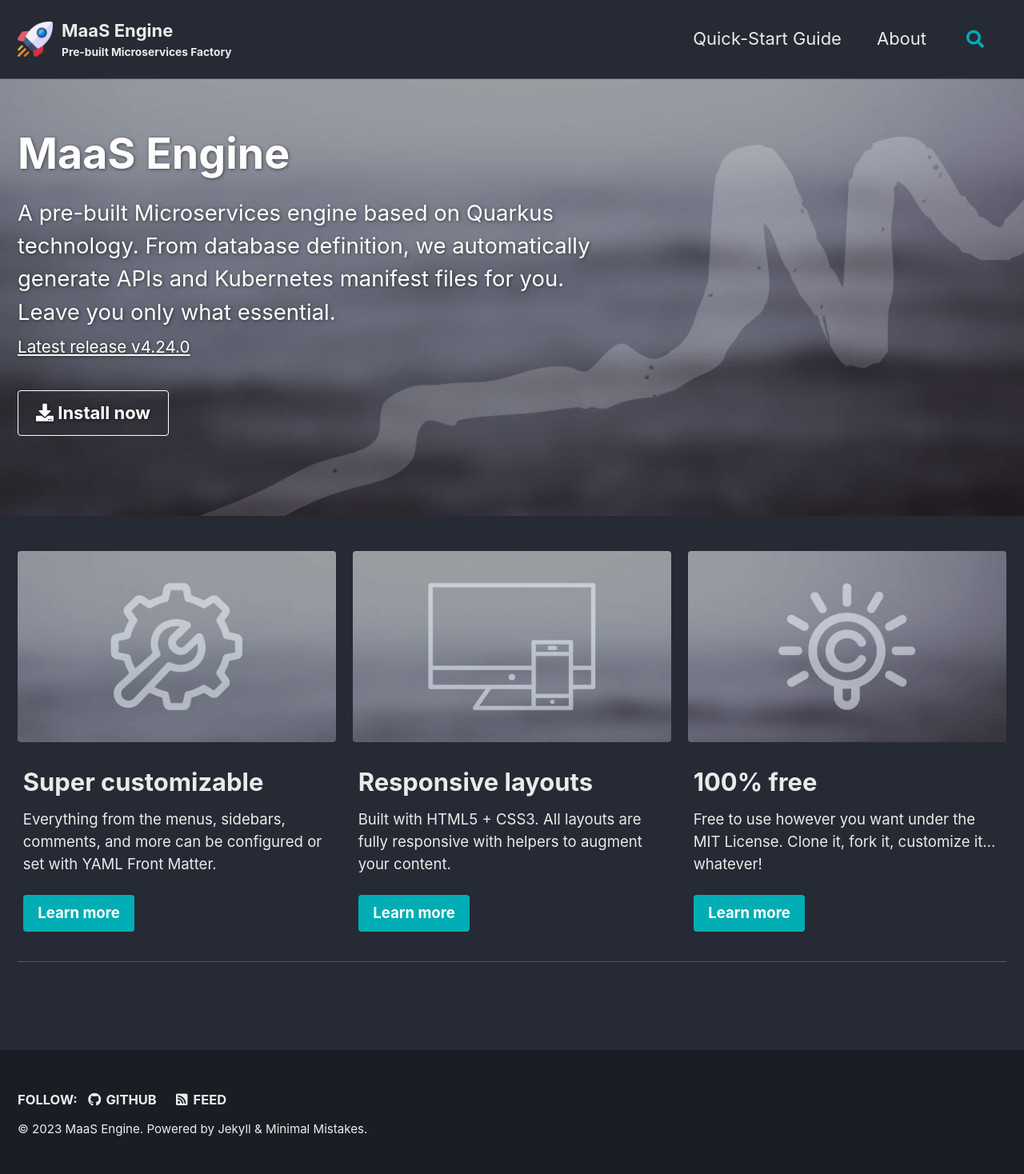
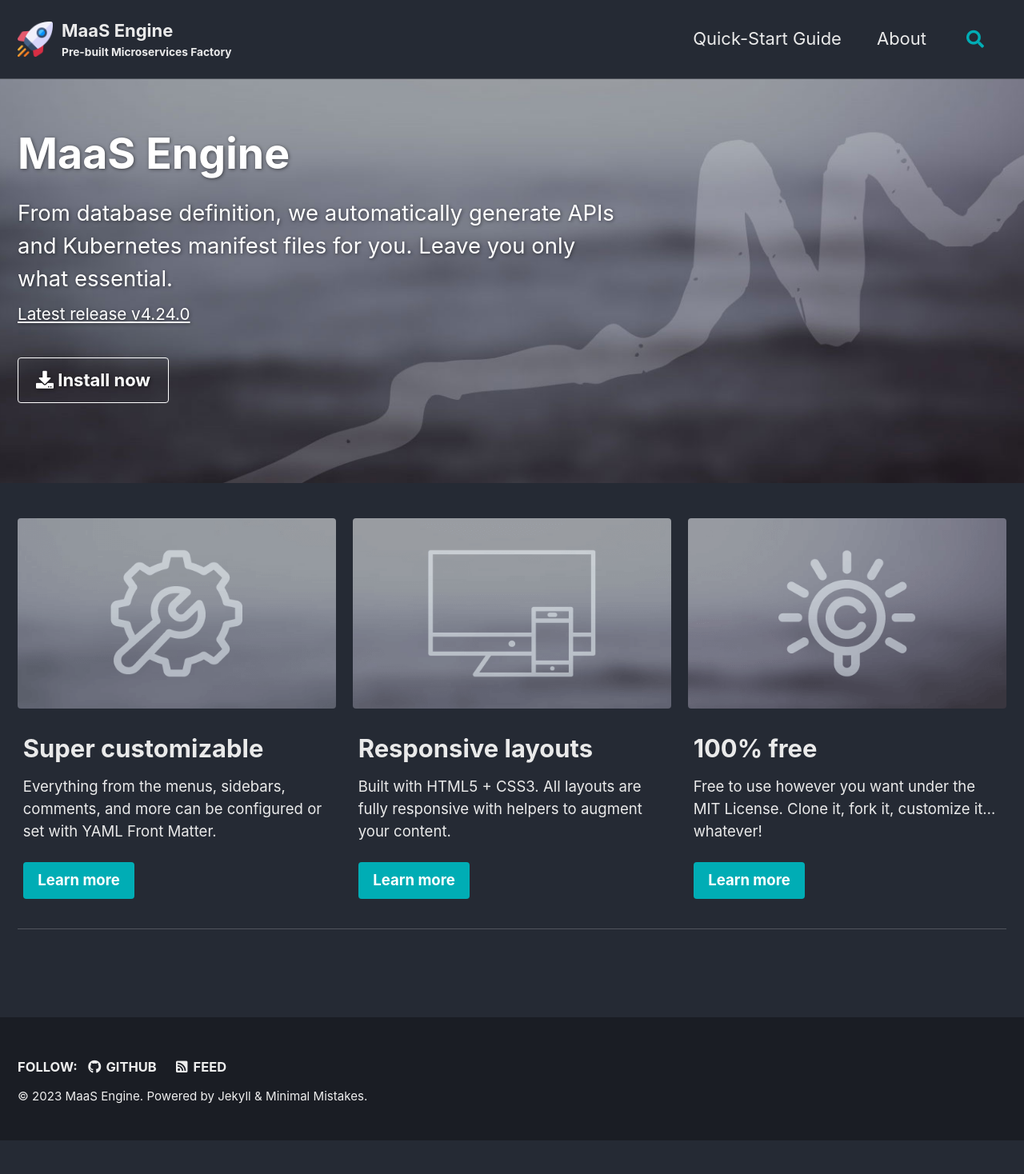
Before and after one commit to lessendev/www.maasengine.com, a Jekyll site: the page built from _pages/home.md, in a window 1280 px wide. Shown: the whole page at 80% size. Built offline with Jekyll 4.4.1, drawn with Linux system fonts in a browser that asks for light colours; cached includes are drawn as plain includes; after the commit the page ends 1426 px from its top, so only the background shows below that.

Commit message:
shorten excerpt

```diff
--- a/_pages/home.md
+++ b/_pages/home.md
@@ -9,7 +9,7 @@ header:
     - label: "<i class='fas fa-download'></i> Install now"
       url: "/docs/quick-start-guide/"
 excerpt: >
-  A pre-built Microservices engine based on Quarkus technology. From database definition, we automatically generate APIs and Kubernetes manifest files for you. Leave you only what essential.<br />
+  From database definition, we automatically generate APIs and Kubernetes manifest files for you. Leave you only what essential.<br />
   <small><a href="https://github.com/mmistakes/minimal-mistakes/releases/tag/4.24.0">Latest release v4.24.0</a></small>
 feature_row:
   - image_path: /assets/images/mm-customizable-feature.png
```
